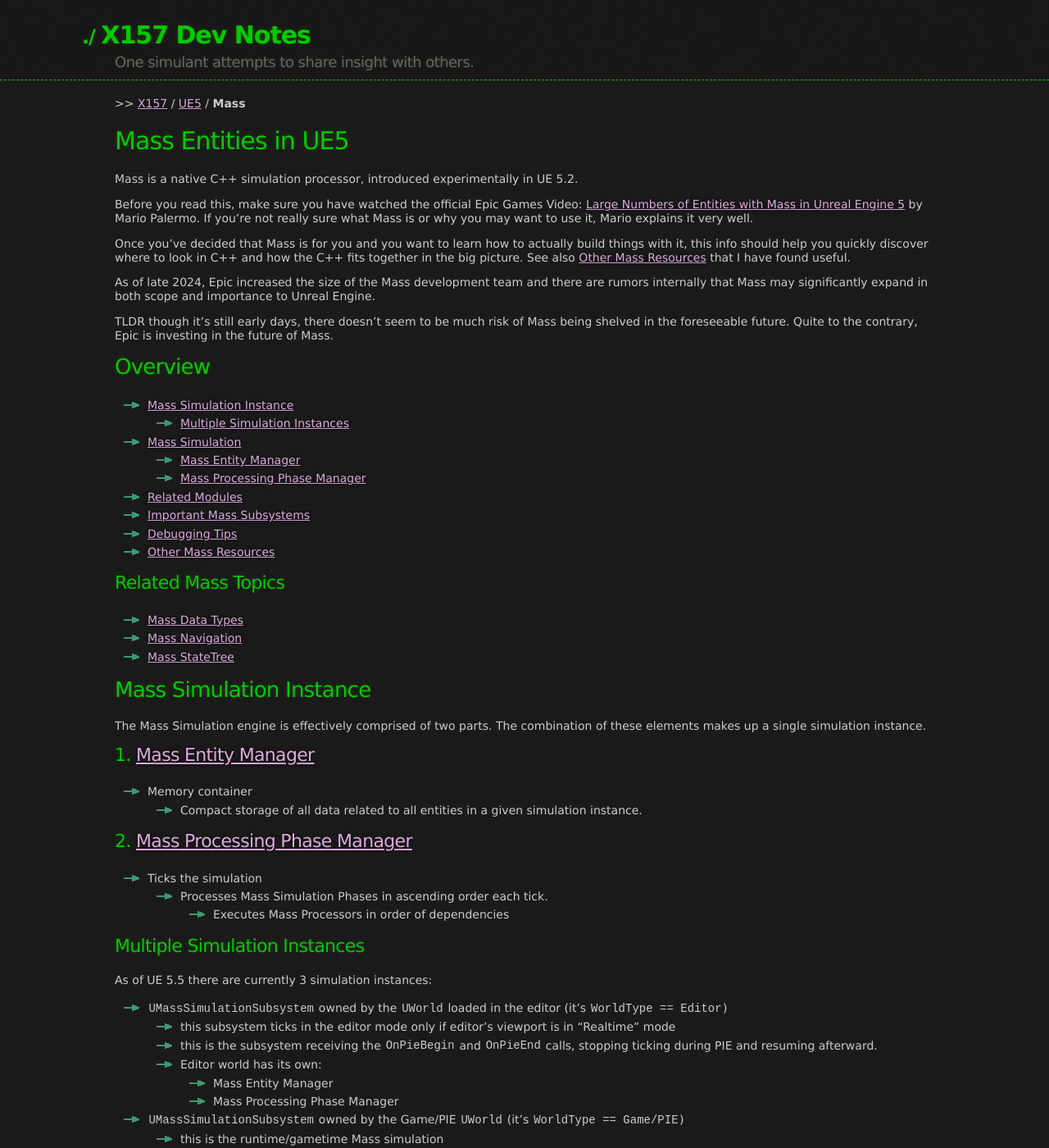
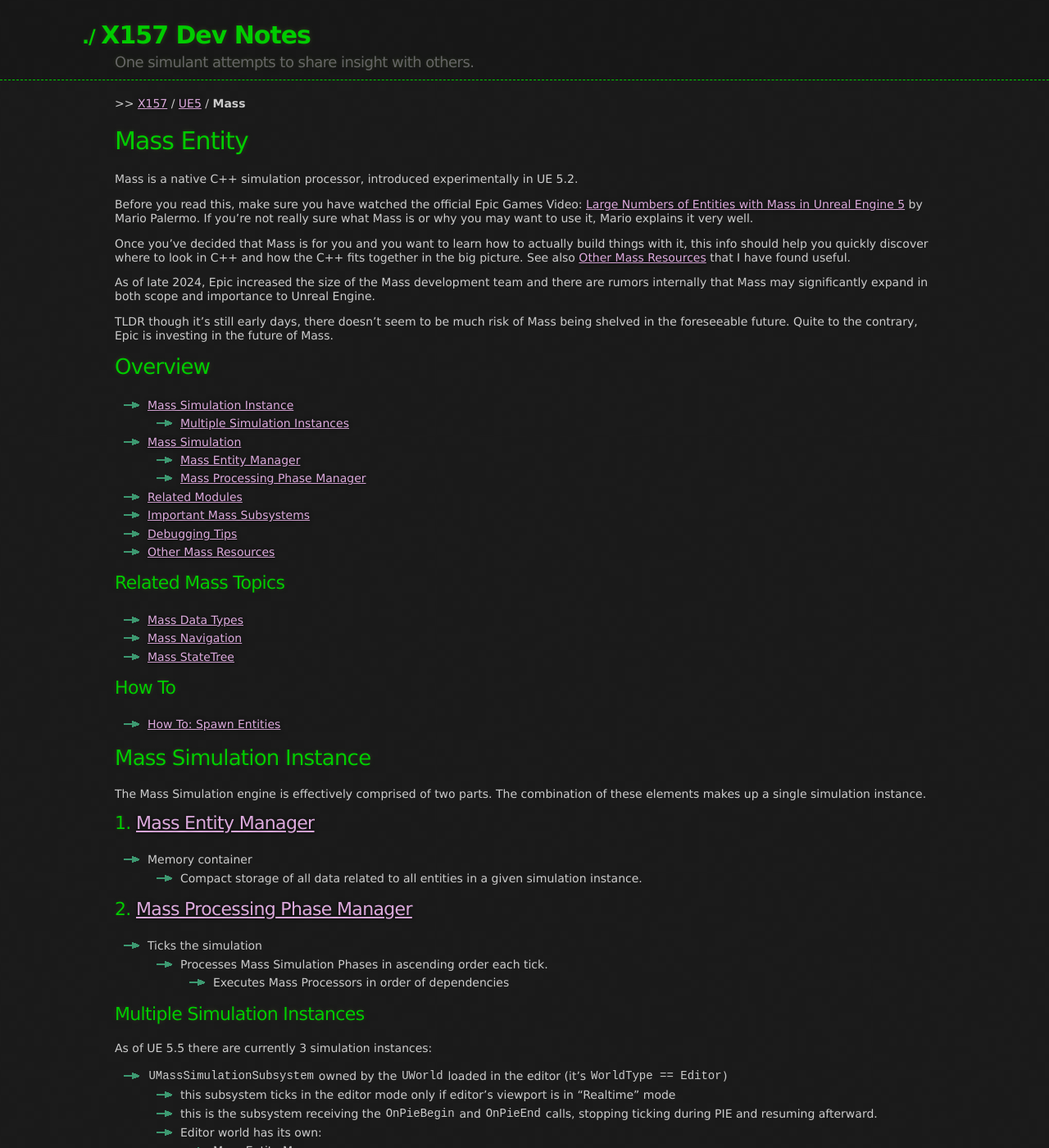
Before and after one commit to x157/x157.github.io, a Jekyll site: the page built from UE5/Mass/index.md, in a window 1280 px wide and 1400 px high. Shown: the whole window at 82% size. Built offline with Jekyll 4.4.1, drawn with Linux system fonts in a browser that asks for light colours.

Commit message:
Standardize titles

```diff
--- a/UE5/Mass/index.md
+++ b/UE5/Mass/index.md
@@ -1,11 +1,11 @@
 ---
-title: "Mass Entities in UE5"
+title: "Mass Entity | UE5 Mass"
 description: "Overview of Unreal Engine's MassAI, MassEntity, MassGameplay and associated modules."
 breadcrumb_path: "UE5"
 breadcrumb_name: "Mass"
 ---
 
-# Mass Entities in UE5
+# Mass Entity
 
 Mass is a native C++ simulation processor, introduced experimentally in UE 5.2.
 
@@ -45,6 +45,11 @@
 - [Mass Data Types](/UE5/Mass/DataTypes)
 - [Mass Navigation](/UE5/Mass/Navigation)
 - [Mass StateTree](/UE5/Mass/StateTree)
+
+
+### How To
+
+- [How To: Spawn Entities](/UE5/Mass/HowTo/SpawnEntities)
 
 
 <a id='MassSimulationInstance'></a>
```
Also changed, not shown: UE5/Mass/DataTypes.md (+1 -1 lines), UE5/Mass/Navigation.md (+1 -1 lines), UE5/Mass/StateTree.md (+1 -1 lines).
